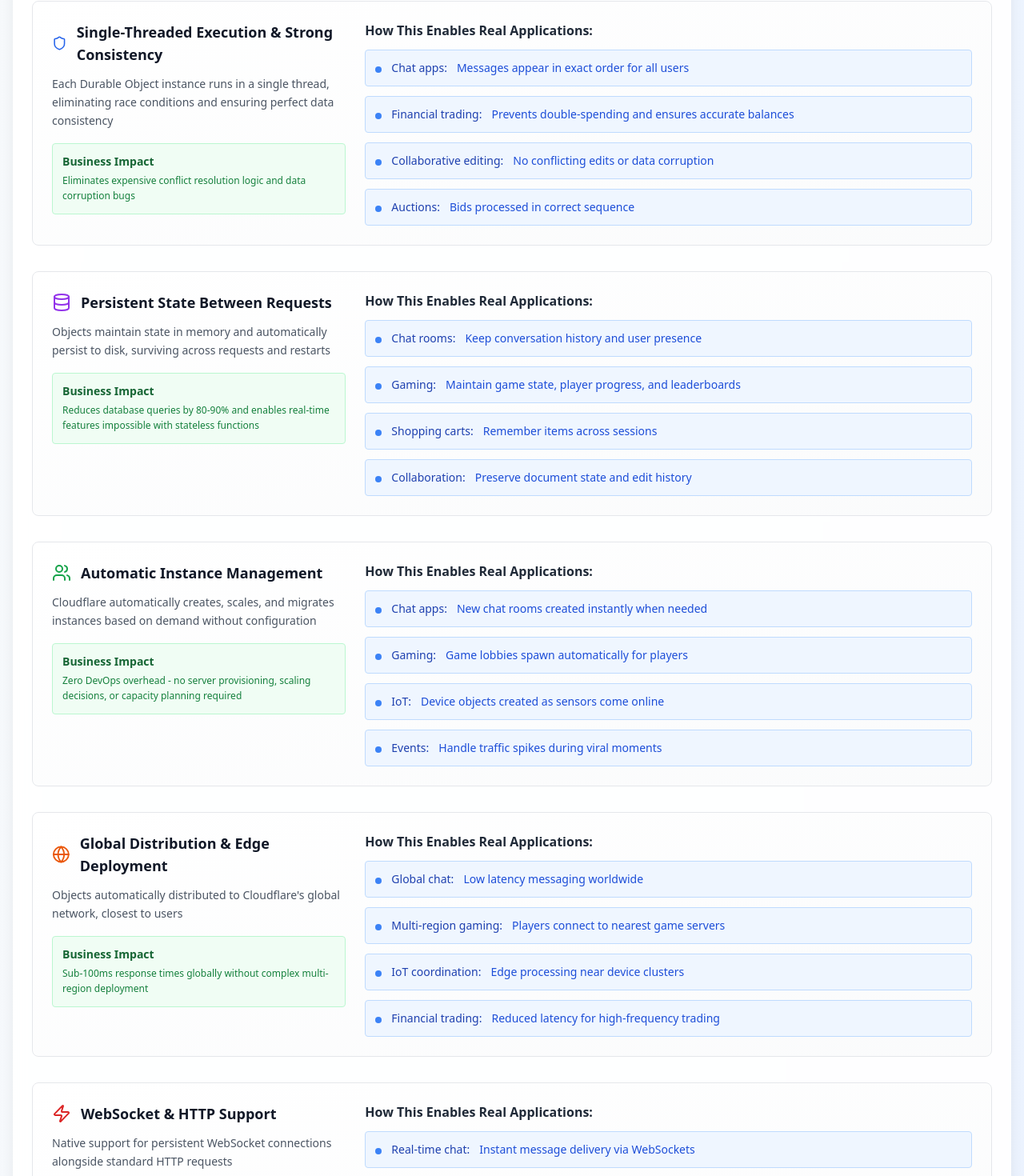
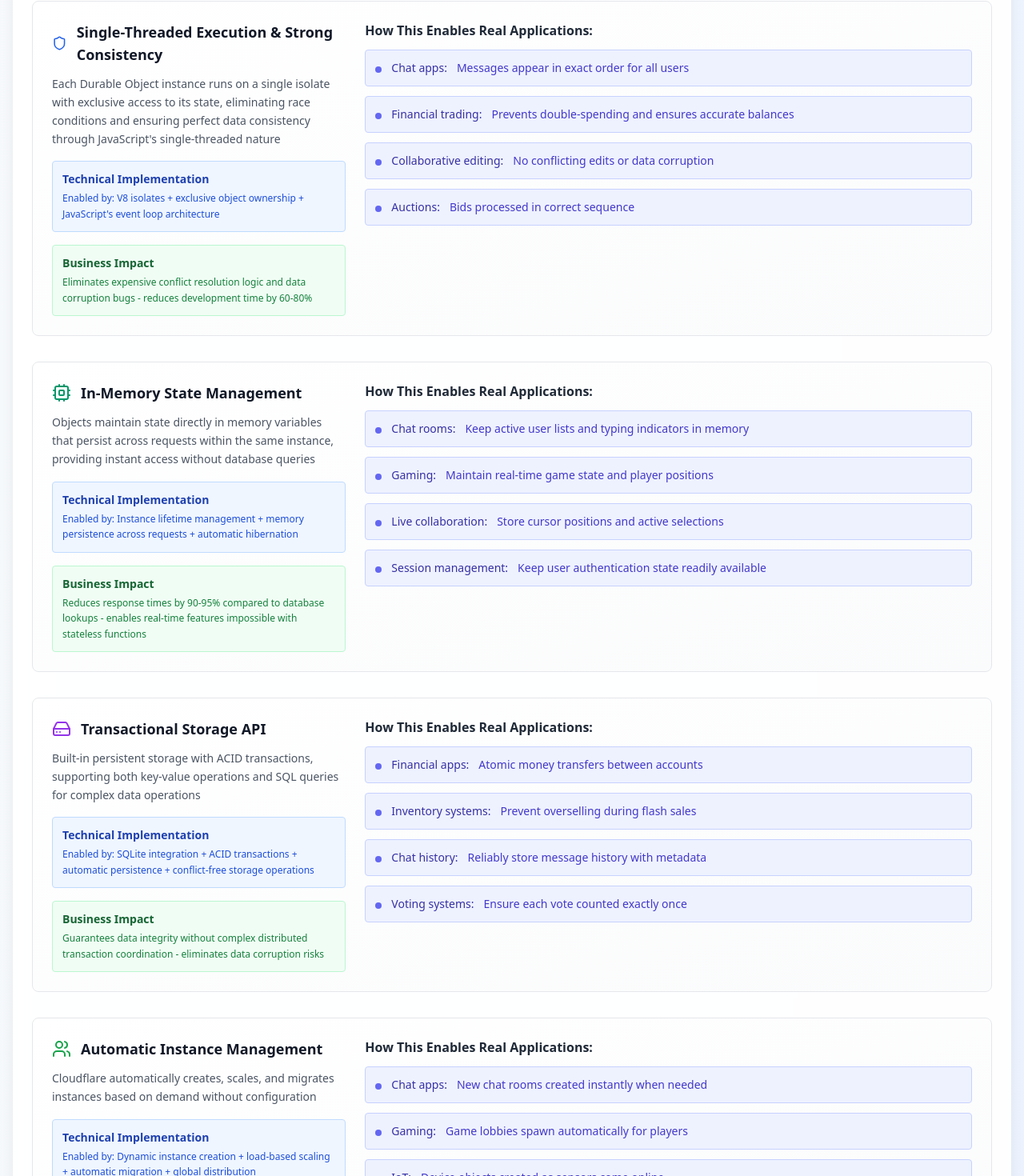
Before and after one commit to victorianwobodo/durable-objects-sales-ready, a React (Vite) app: page / in a window 1280 px wide. Shown: the part 1384-2854 px from the top of the page at 80% size. Built offline with nearby package versions, Linux system fonts and the light colour scheme.

Commit message:
Refactor FeaturesSection
Separate in-memory state and storage API. Clarify features for single-threaded execution and strong consistency.

```diff
--- a/src/components/sales-faq/FeaturesSection.tsx
+++ b/src/components/sales-faq/FeaturesSection.tsx
@@ -1,32 +1,47 @@
 
 import { Card, CardContent, CardDescription, CardHeader, CardTitle } from "@/components/ui/card";
-import { Shield, Zap, Users, DollarSign, Clock, Database, Globe, Lock } from "lucide-react";
+import { Shield, Zap, Users, DollarSign, Clock, Database, Globe, Lock, Cpu, HardDrive } from "lucide-react";
 
 const FeaturesSection = () => {
   const features = [
     {
       icon: <Shield className="h-6 w-6 text-blue-600" />,
       title: "Single-Threaded Execution & Strong Consistency",
-      description: "Each Durable Object instance runs in a single thread, eliminating race conditions and ensuring perfect data consistency",
+      description: "Each Durable Object instance runs on a single isolate with exclusive access to its state, eliminating race conditions and ensuring perfect data consistency through JavaScript's single-threaded nature",
       enablesUseCases: [
         "Chat apps: Messages appear in exact order for all users",
         "Financial trading: Prevents double-spending and ensures accurate balances",
         "Collaborative editing: No conflicting edits or data corruption",
         "Auctions: Bids processed in correct sequence"
       ],
-      businessImpact: "Eliminates expensive conflict resolution logic and data corruption bugs"
+      businessImpact: "Eliminates expensive conflict resolution logic and data corruption bugs - reduces development time by 60-80%",
+      technicalDetail: "Enabled by: V8 isolates + exclusive object ownership + JavaScript's event loop architecture"
     },
     {
-      icon: <Database className="h-6 w-6 text-purple-600" />,
-      title: "Persistent State Between Requests",
-      description: "Objects maintain state in memory and automatically persist to disk, surviving across requests and restarts",
+      icon: <Cpu className="h-6 w-6 text-emerald-600" />,
+      title: "In-Memory State Management",
+      description: "Objects maintain state directly in memory variables that persist across requests within the same instance, providing instant access without database queries",
       enablesUseCases: [
-        "Chat rooms: Keep conversation history and user presence",
-        "Gaming: Maintain game state, player progress, and leaderboards",
-        "Shopping carts: Remember items across sessions",
-        "Collaboration: Preserve document state and edit history"
+        "Chat rooms: Keep active user lists and typing indicators in memory",
+        "Gaming: Maintain real-time game state and player positions",
+        "Live collaboration: Store cursor positions and active selections",
+        "Session management: Keep user authentication state readily available"
       ],
-      businessImpact: "Reduces database queries by 80-90% and enables real-time features impossible with stateless functions"
+      businessImpact: "Reduces response times by 90-95% compared to database lookups - enables real-time features impossible with stateless functions",
+      technicalDetail: "Enabled by: Instance lifetime management + memory persistence across requests + automatic hibernation"
+    },
+    {
+      icon: <HardDrive className="h-6 w-6 text-purple-600" />,
+      title: "Transactional Storage API",
+      description: "Built-in persistent storage with ACID transactions, supporting both key-value operations and SQL queries for complex data operations",
+      enablesUseCases: [
+        "Financial apps: Atomic money transfers between accounts",
+        "Inventory systems: Prevent overselling during flash sales",
+        "Chat history: Reliably store message history with metadata",
+        "Voting systems: Ensure each vote counted exactly once"
+      ],
+      businessImpact: "Guarantees data integrity without complex distributed transaction coordination - eliminates data corruption risks",
+      technicalDetail: "Enabled by: SQLite integration + ACID transactions + automatic persistence + conflict-free storage operations"
     },
     {
       icon: <Users className="h-6 w-6 text-green-600" />,
@@ -38,7 +53,8 @@ const FeaturesSection = () => {
         "IoT: Device objects created as sensors come online",
         "Events: Handle traffic spikes during viral moments"
       ],
-      businessImpact: "Zero DevOps overhead - no server provisioning, scaling decisions, or capacity planning required"
+      businessImpact: "Zero DevOps overhead - no server provisioning, scaling decisions, or capacity planning required",
+      technicalDetail: "Enabled by: Dynamic instance creation + load-based scaling + automatic migration + global distribution"
     },
     {
       icon: <Globe className="h-6 w-6 text-orange-600" />,
@@ -50,7 +66,8 @@ const FeaturesSection = () => {
         "IoT coordination: Edge processing near device clusters",
         "Financial trading: Reduced latency for high-frequency trading"
       ],
-      businessImpact: "Sub-100ms response times globally without complex multi-region deployment"
+      businessImpact: "Sub-100ms response times globally without complex multi-region deployment",
+      technicalDetail: "Enabled by: 300+ global edge locations + automatic geo-routing + instance migration + smart placement"
     },
     {
       icon: <Zap className="h-6 w-6 text-red-600" />,
@@ -62,19 +79,8 @@ const FeaturesSection = () => {
         "Gaming: Low-latency player actions and game updates",
         "Live dashboards: Push updates without polling"
       ],
-      businessImpact: "Eliminates need for separate WebSocket infrastructure and connection management complexity"
-    },
-    {
-      icon: <Lock className="h-6 w-6 text-indigo-600" />,
-      title: "Transactional Storage API",
-      description: "Built-in transactional storage with both key-value and SQL options for complex data operations",
-      enablesUseCases: [
-        "Financial apps: Atomic money transfers between accounts",
-        "Inventory systems: Prevent overselling during flash sales",
-        "Voting systems: Ensure each vote counted exactly once",
-        "Collaborative docs: Atomic operations on shared documents"
-      ],
-      businessImpact: "Guarantees data integrity without complex distributed transaction coordination"
+      businessImpact: "Eliminates need for separate WebSocket infrastructure and connection management complexity",
+      technicalDetail: "Enabled by: Native WebSocket API + persistent connections + request multiplexing + connection state management"
     },
     {
       icon: <Clock className="h-6 w-6 text-yellow-600" />,
@@ -86,10 +92,11 @@ const FeaturesSection = () => {
         "User sessions: Personal state objects wake when user returns",
         "IoT devices: Object activates only when device sends data"
       ],
-      businessImpact: "Pay only for active usage while maintaining instant responsiveness - up to 90% cost reduction vs always-on servers"
+      businessImpact: "Pay only for active usage while maintaining instant responsiveness - up to 90% cost reduction vs always-on servers",
+      technicalDetail: "Enabled by: Automatic state serialization + instant deserialization + smart eviction policies + usage-based billing"
     },
     {
-      icon: <DollarSign className="h-6 w-6 text-emerald-600" />,
+      icon: <DollarSign className="h-6 w-6 text-indigo-600" />,
       title: "Integrated with Cloudflare Workers",
       description: "Seamlessly work with Workers for stateless operations, creating a complete serverless platform",
       enablesUseCases: [
@@ -98,7 +105,8 @@ const FeaturesSection = () => {
         "APIs: Workers for transformations, Durable Objects for coordination",
         "Analytics: Workers collect data, Durable Objects aggregate metrics"
       ],
-      businessImpact: "Single platform for entire application stack - reduces vendor complexity and integration overhead"
+      businessImpact: "Single platform for entire application stack - reduces vendor complexity and integration overhead",
+      technicalDetail: "Enabled by: Shared runtime environment + seamless inter-service communication + unified deployment + shared networking"
     }
   ];
 
@@ -125,6 +133,11 @@ const FeaturesSection = () => {
                   </div>
                   <p className="text-gray-600 text-sm leading-relaxed mb-4">{feature.description}</p>
 
+                  <div className="bg-blue-50 rounded p-3 border border-blue-200 mb-4">
+                    <h4 className="font-semibold text-blue-800 text-sm mb-1">Technical Implementation</h4>
+                    <p className="text-blue-700 text-xs leading-relaxed">{feature.technicalDetail}</p>
+                  </div>
+
                   <div className="bg-green-50 rounded p-3 border border-green-200">
                     <h4 className="font-semibold text-green-800 text-sm mb-1">Business Impact</h4>
                     <p className="text-green-700 text-xs leading-relaxed">{feature.businessImpact}</p>
@@ -136,12 +149,12 @@ const FeaturesSection = () => {
                   <h4 className="font-semibold text-gray-800 mb-3">How This Enables Real Applications:</h4>
                   <div className="grid gap-3">
                     {feature.enablesUseCases.map((useCase, i) => (
-                      <div key={i} className="flex items-start gap-3 p-3 bg-blue-50 rounded border border-blue-200">
-                        <div className="w-2 h-2 bg-blue-500 rounded-full mt-2 flex-shrink-0"></div>
-                        <span className="text-blue-800 text-sm font-medium">
+                      <div key={i} className="flex items-start gap-3 p-3 bg-indigo-50 rounded border border-indigo-200">
+                        <div className="w-2 h-2 bg-indigo-500 rounded-full mt-2 flex-shrink-0"></div>
+                        <span className="text-indigo-800 text-sm font-medium">
                           {useCase.split(':')[0]}:
                         </span>
-                        <span className="text-blue-700 text-sm">
+                        <span className="text-indigo-700 text-sm">
                           {useCase.split(':')[1]}
                         </span>
                       </div>
@@ -162,21 +175,21 @@ const FeaturesSection = () => {
             <div className="space-y-3">
               <div className="bg-white/80 rounded p-3">
                 <span className="font-semibold text-purple-800">User joins chat room:</span>
-                <span className="text-purple-700 ml-2">Hibernated object wakes instantly, WebSocket connects</span>
+                <span className="text-purple-700 ml-2">Hibernated object wakes instantly, WebSocket connects, in-memory state loads active users</span>
               </div>
               <div className="bg-white/80 rounded p-3">
                 <span className="font-semibold text-purple-800">Message sent:</span>
-                <span className="text-purple-700 ml-2">Single-threaded processing ensures order, persistent state saves history</span>
+                <span className="text-purple-700 ml-2">Single-threaded processing ensures order, in-memory state updates instantly, storage API persists to disk</span>
               </div>
             </div>
             <div className="space-y-3">
               <div className="bg-white/80 rounded p-3">
                 <span className="font-semibold text-purple-800">Global users:</span>
-                <span className="text-purple-700 ml-2">Edge deployment provides low latency worldwide</span>
+                <span className="text-purple-700 ml-2">Edge deployment provides low latency, automatic instance management handles scaling</span>
               </div>
               <div className="bg-white/80 rounded p-3">
-                <span className="font-semibold text-purple-800">Scaling:</span>
-                <span className="text-purple-700 ml-2">New rooms auto-created, integrated with Workers for auth/routing</span>
+                <span className="font-semibold text-purple-800">Integration:</span>
+                <span className="text-purple-700 ml-2">Workers handle auth/routing, Durable Objects manage chat state coordination</span>
               </div>
             </div>
           </div>
```
